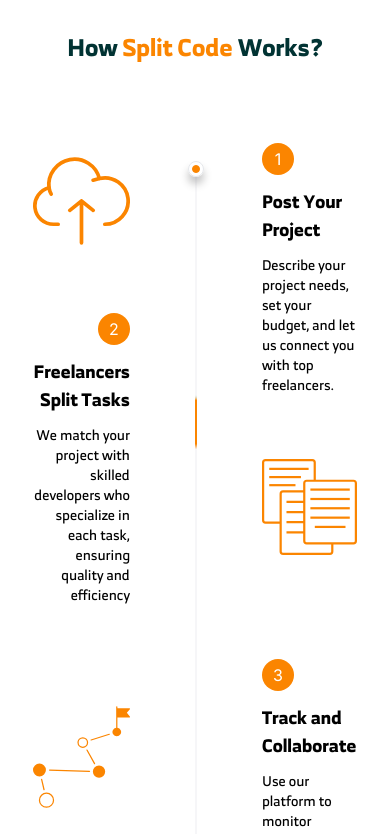
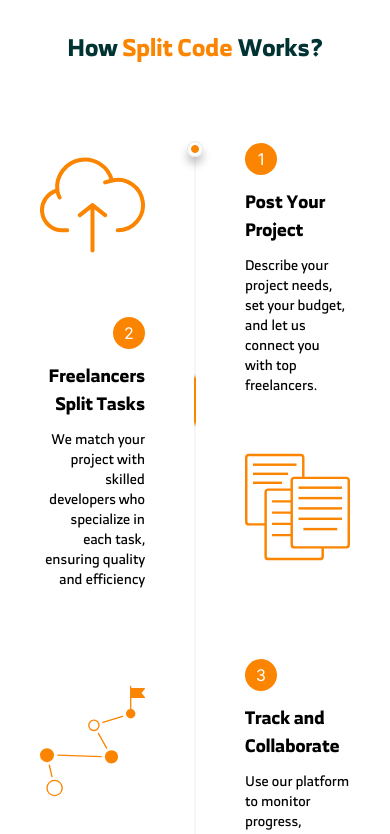
Before and after one commit to M7zain/split-code, a Next.js app: page / in a window 390 px wide. Shown: the part 1800-2634 px from the top of the page. Built offline with nearby package versions, Linux system fonts and the light colour scheme.

Commit message:
adjusted how it works section for mobile

```diff
--- a/src/app/Sections/How.tsx
+++ b/src/app/Sections/How.tsx
@@ -13,7 +13,7 @@
       <div className='flex flex-row justify-center items-center mt-10 md:mt-20 w-full'>
 
         {/* Left side */}
-        <div className='flex flex-col items-end w-full md:w-1/2 px-4'>
+        <div className='flex flex-col items-end w-full md:w-1/2 '>
           {howLeft.map((item) => (
             <div key={item.id} className='flex flex-col items-end mb-10 md:mb-20'>
               <Image src={item.imgURL} alt={`${item.title} image`} className='w-36 h-36 md:w-40 md:h-40' />
@@ -41,12 +41,12 @@
         </div>
 
         {/* Tracing Beam */}
-        <div className=' md:flex w-full md:w-auto justify-center'>
+        <div className=' md:flex w-auto justify-center'>
           <TracingBeam />
         </div>
 
         {/* Right side */}
-        <div className='flex flex-col items-start w-full md:w-1/2 px-4 mt-10 md:mt-0'>
+        <div className='flex flex-col items-start w-full md:w-1/2 mt-10 md:mt-0'>
           {howRight.map((item) => (
             <div key={item.id} className='flex flex-col items-start mb-10 md:mb-20'>
               {/* number of the step */}
```
